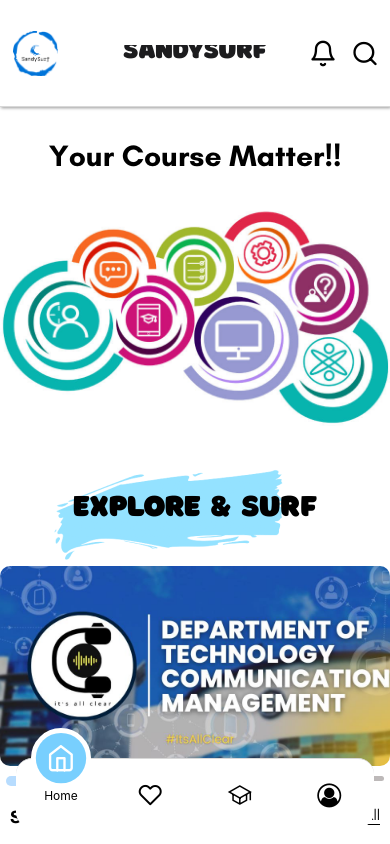
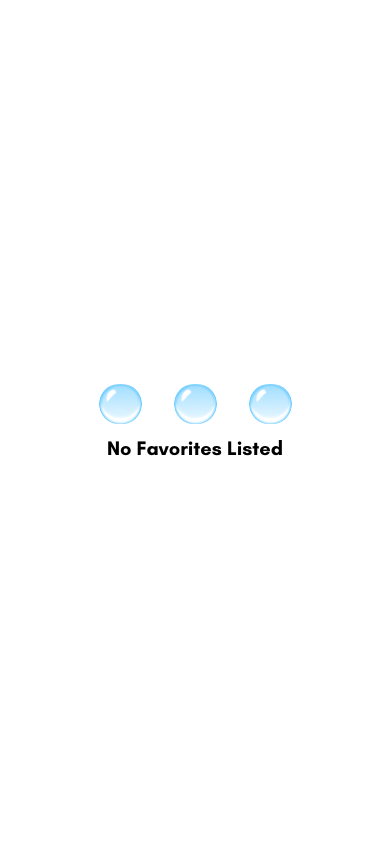
Before and after one commit to jaycetabobo/YumKit, a React Native app: screen /favorites in a window 390 px wide. Built offline with nearby package versions, Linux system fonts and the light colour scheme.

Commit message:
added complete favorites

```diff
--- /dev/null
+++ b/Screen/Content/favorites.js
@@ -0,0 +1,56 @@
+
+import { View, StyleSheet, Text, Image } from "react-native";
+
+export default function Favorites() {
+    return(
+        <View style={styles.container}>
+            <View style={styles.bubbleTextContainer}>
+                <View style={styles.bubbleimage}>
+                    <Image
+                        source={require("../../assets/bubble.png")}
+                        style={styles.bubbleImage2}
+                    />
+                    <Image
+                        source={require("../../assets/bubble.png")}
+                        style={styles.bubbleImage2}
+                    />
+                    <Image
+                        source={require("../../assets/bubble.png")}
+                        style={styles.bubbleImage2}
+                    />
+                </View>
+
+                <Text style={styles.bubbleText}>
+                    No Favorites Listed
+                </Text>
+            </View>
+        </View>
+    );
+}
+const styles = StyleSheet.create({
+    container:{
+        flex: 1,
+        flexDirection: "row",
+        alignItems: "center",
+        justifyContent: "center",
+        backgroundColor: 'white'
+    },
+    bubbleTextContainer:{
+        alignItems: "center"
+    },
+    bubbleimage:{
+        flexDirection: "row",
+    },
+    bubbleImage2:{
+        borderRadius: 50,
+        marginHorizontal: 16,
+        width: 43,
+        height: 40
+    },
+    bubbleText:{
+        marginTop: 12,
+        fontFamily: 'glacialindibold',
+        fontSize: 20
+    }
+
+})
--- a/components/bottomtab.js
+++ b/components/bottomtab.js
@@ -7,6 +7,7 @@
 import { Feather } from "@expo/vector-icons";
 import Schools from "../Screen/Content/schools";
 import Profile from "../Screen/Content/profile";
+import Favorites from "../Screen/Content/favorites";
 
 const TabArr = [
   {
@@ -21,7 +22,7 @@
     label: "Favorites",
     type: Icons.Feather,
     icon: "heart",
-    component: Home,
+    component: Favorites,
   },
   {
     route: "School",
--- a/routes/profileRoutes.js
+++ b/routes/profileRoutes.js
@@ -10,6 +10,7 @@
 import Home from "../Screen/Content/home";
 import Schools from "../Screen/Content/schools";
 import BottomTab from "../components/bottomtab";
+import Favorites from "../Screen/Content/favorites";
 
 const Stack = createStackNavigator();
 
@@ -61,6 +62,11 @@
         component={BottomTab}
         options={{ headerShown: false }}
       />
+      <Stack.Screen
+        name="favorites"
+        component={Favorites}
+        options={{ headerShown: false }}
+      />
     </Stack.Navigator>
   );
 }
```
Also changed, not shown: assets/bubble.png (added).
